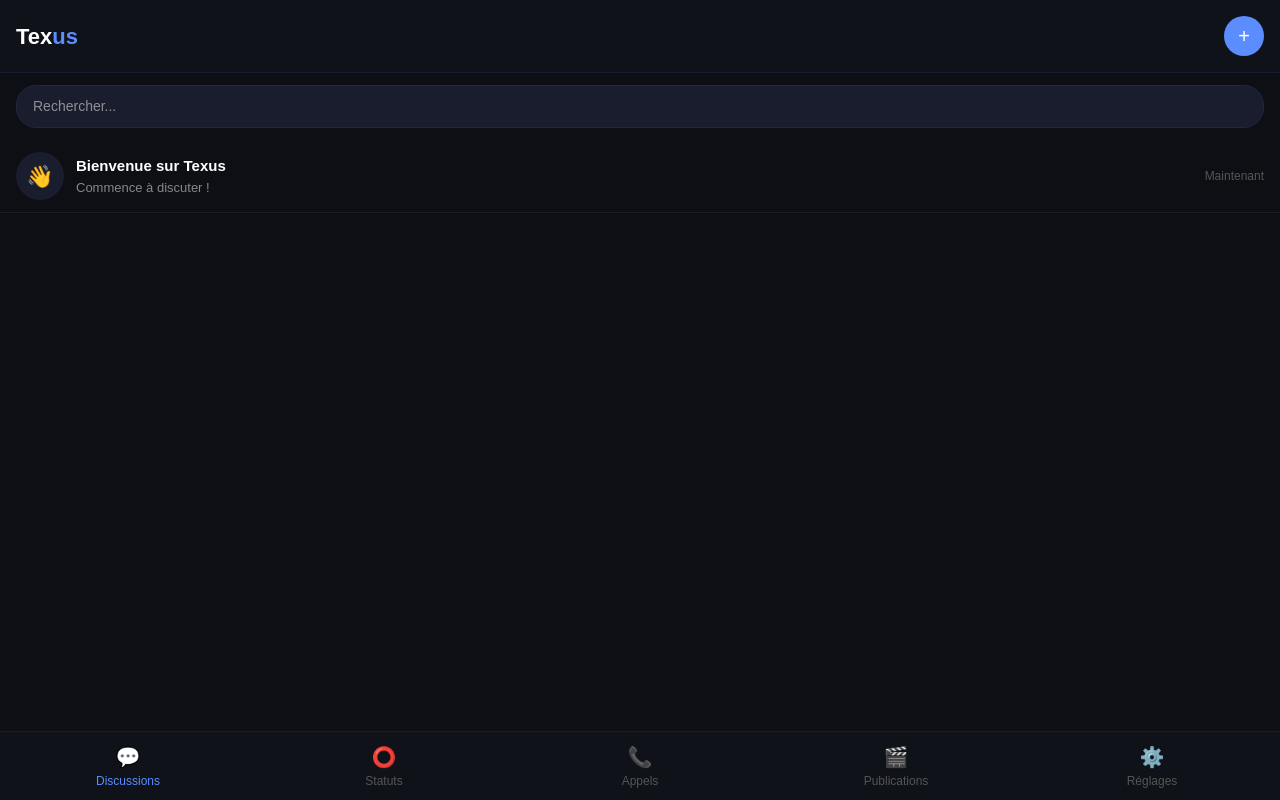
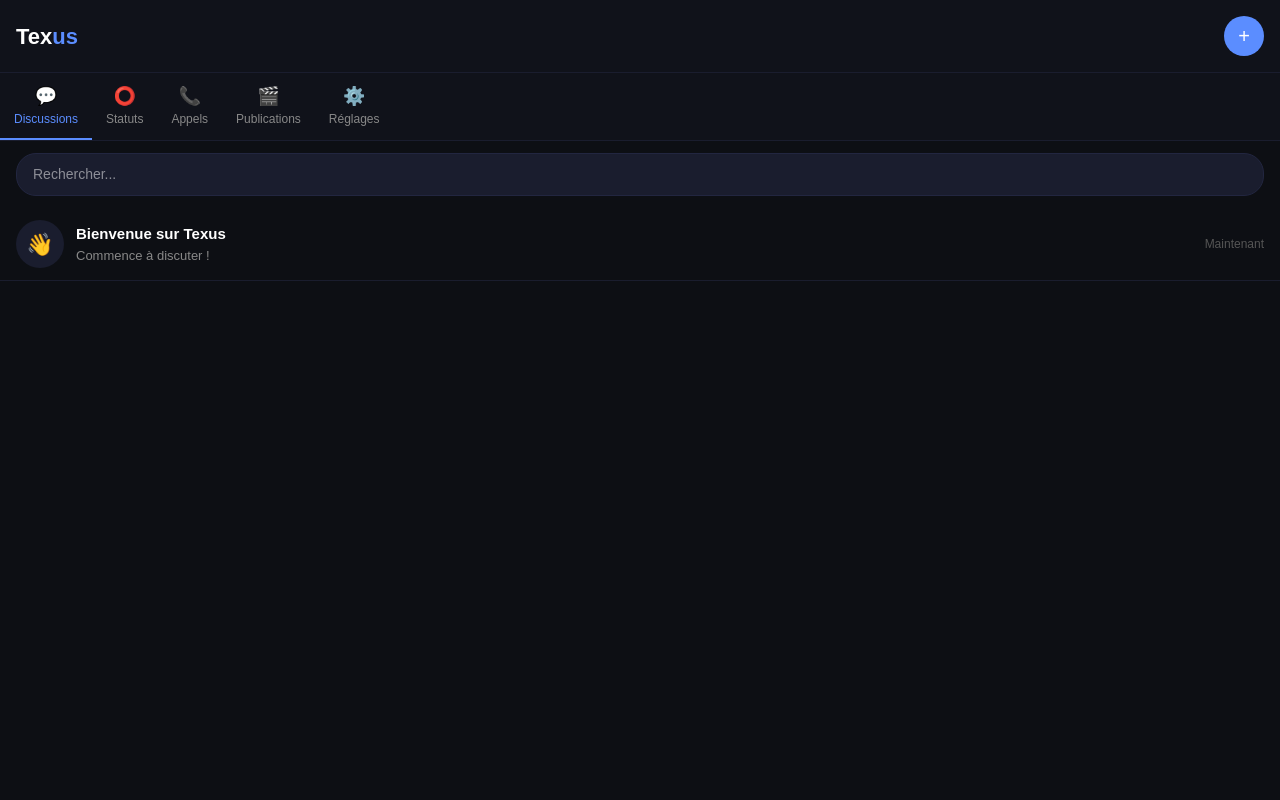
Before and after one commit to mathieulerichard208-dev/Texus, a Next.js app: page /discussions in a window 1280 px wide. Built offline with nearby package versions, Linux system fonts and the light colour scheme.

Commit message:
move nav to top

```diff
--- a/app/discussions/page.tsx
+++ b/app/discussions/page.tsx
@@ -6,13 +6,22 @@ const fakeChats = [
   { name: 'Bienvenue sur Texus', lastMessage: 'Commence à discuter !', time: 'Maintenant', avatar: '👋' },
 ]
 
+const tabs = [
+  { id: 'discussions', icon: '💬', label: 'Discussions' },
+  { id: 'statuts', icon: '⭕', label: 'Statuts' },
+  { id: 'appels', icon: '📞', label: 'Appels' },
+  { id: 'publications', icon: '🎬', label: 'Publications' },
+  { id: 'reglages', icon: '⚙️', label: 'Réglages' },
+]
+
 export default function DiscussionsPage() {
   const router = useRouter()
   const [search, setSearch] = useState('')
+  const [tab, setTab] = useState('discussions')
 
   return (
-    <main style={{minHeight:'100vh',background:'#0d0f14',display:'flex',flexDirection:'column',fontFamily:'sans-serif'}}>
-      <div style={{background:'#10121a',padding:'16px',borderBottom:'1px solid #1a1d2e',display:'flex',justifyContent:'space-between',alignItems:'center'}}>
+    <main style={{height:'100vh',background:'#0d0f14',display:'flex',flexDirection:'column',fontFamily:'sans-serif',overflow:'hidden'}}>
+      <div style={{background:'#10121a',padding:'16px',borderBottom:'1px solid #1a1d2e',display:'flex',justifyContent:'space-between',alignItems:'center',flexShrink:0}}>
         <div style={{fontSize:'22px',fontWeight:700,color:'#fff'}}>
           Tex<span style={{color:'#5b8dff'}}>us</span>
         </div>
@@ -21,7 +30,17 @@ export default function DiscussionsPage() {
         </button>
       </div>
 
-      <div style={{padding:'12px 16px'}}>
+      <div style={{display:'flex',background:'#10121a',borderBottom:'1px solid #1a1d2e',overflowX:'auto',flexShrink:0}}>
+        {tabs.map(t => (
+          <button key={t.id} onClick={() => setTab(t.id)} style={{flex:'0 0 auto',padding:'10px 14px',background:'none',border:'none',borderBottom: tab===t.id ? '2px solid #5b8dff' : '2px solid transparent',color: tab===t.id ? '#5b8dff' : '#888',fontSize:'12px',cursor:'pointer',whiteSpace:'nowrap'}}>
+            <div style={{fontSize:'18px'}}>{t.icon}</div>{t.label}
+          </button>
+        ))}
+      </div>
+
+      {tab === 'discussions' && (
+        <>
+          <div style={{padding:'12px 16px',flexShrink:0}}>
             <input
               value={search}
               onChange={e => setSearch(e.target.value)}
@@ -29,7 +48,6 @@ export default function DiscussionsPage() {
               style={{width:'100%',background:'#1a1d2e',border:'1px solid #222640',borderRadius:'20px',padding:'10px 16px',color:'#fff',fontSize:'14px',boxSizing:'border-box'}}
             />
           </div>
-
           <div style={{flex:1,overflowY:'auto'}}>
             {fakeChats.map((chat, i) => (
               <div
@@ -47,24 +65,14 @@ export default function DiscussionsPage() {
               </div>
             ))}
           </div>
+        </>
+      )}
 
-      <div style={{display:'flex',background:'#10121a',borderTop:'1px solid #1a1d2e',padding:'10px 0'}}>
-        <div style={{flex:1,textAlign:'center',color:'#5b8dff',fontSize:'12px'}}>
-          <div style={{fontSize:'20px'}}>💬</div>Discussions
+      {tab !== 'discussions' && (
+        <div style={{flex:1,display:'flex',alignItems:'center',justifyContent:'center',color:'#555',fontSize:'14px'}}>
+          Bientôt disponible 🚧
         </div>
-        <div style={{flex:1,textAlign:'center',color:'#555',fontSize:'12px'}}>
-          <div style={{fontSize:'20px'}}>⭕</div>Statuts
-        </div>
-        <div style={{flex:1,textAlign:'center',color:'#555',fontSize:'12px'}}>
-          <div style={{fontSize:'20px'}}>📞</div>Appels
-        </div>
-        <div style={{flex:1,textAlign:'center',color:'#555',fontSize:'12px'}}>
-          <div style={{fontSize:'20px'}}>🎬</div>Publications
-        </div>
-        <div style={{flex:1,textAlign:'center',color:'#555',fontSize:'12px'}}>
-          <div style={{fontSize:'20px'}}>⚙️</div>Réglages
-        </div>
-      </div>
+      )}
     </main>
   )
 }
```
Lines whose indentation alone changed are shown as unchanged.
